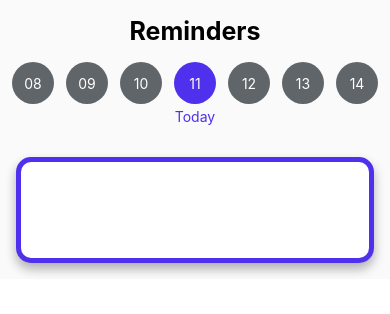
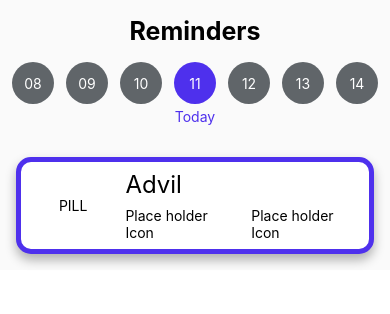
Before and after one commit to Pinfo-HumaniTECH/PINfoApp, a React Native app: screen / in a window 390 px wide. Shown: the top 314 px of the page. Built offline with nearby package versions, Linux system fonts and the light colour scheme; what react-native-responsive-fontsize would draw is missing.

Commit message:
layout of pill cards

```diff
--- a/app/screens/RemindersScreen.js
+++ b/app/screens/RemindersScreen.js
@@ -63,6 +63,22 @@
                     style={styles.medCard}
                     activeOpacity = { .5 }
                 >
+                    <View style={styles.innerMedContainer}>
+                        {/* left side */}
+                        <View style={{flex: 3, alignItems: 'center', justifyContent: 'center'}}>
+                            <Text>PILL</Text>
+                        </View>
+                        {/* right side */}
+                        <View style={{flex: 7, flexDirection: 'column'}}>
+                            <View>
+                                <Text style={styles.medCardTitle}>Advil</Text>
+                            </View>
+                            <View style={{flexDirection: 'row', marginTop: 8}}>
+                                <Text style={[styles.medCardIcons, {marginLeft: 0}]}>Place holder Icon</Text>
+                                <Text style={styles.medCardIcons}>Place holder Icon</Text>
+                            </View>
+                        </View>
+                    </View>
                 </TouchableOpacity>
             </View>
 
--- a/app/screens/Styles.js
+++ b/app/screens/Styles.js
@@ -86,8 +86,8 @@
     medCard: {
         marginTop: 16,
         marginBottom: 16,
-        paddingTop: 48,
-        paddingBottom: 48,
+        paddingTop: 8,
+        paddingBottom: 8,
         marginRight: 16,
         marginLeft: 16,
         backgroundColor: 'white',
@@ -103,7 +103,17 @@
         shadowRadius: 11,
       },
       medCardContainer: {
-          marginTop: 16,
-
+        marginTop: 16,
       },
+      innerMedContainer: {
+        flex: 10,
+        flexDirection: "row",
+      },
+      medCardTitle: {
+          fontSize: 24,
+      },
+      medCardIcons: {
+          marginRight: 8,
+          marginLeft: 8,
+      }
 });
```
